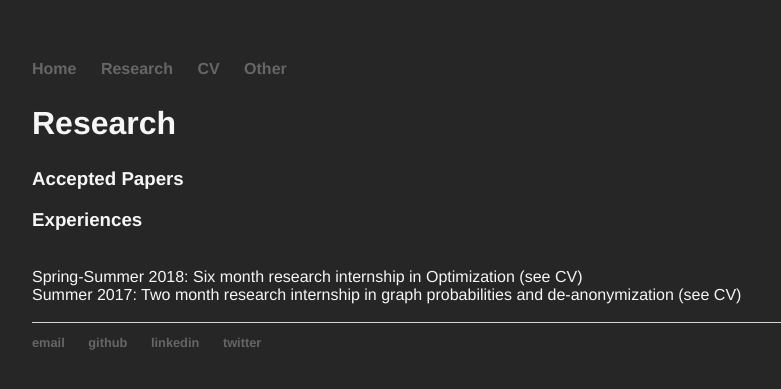
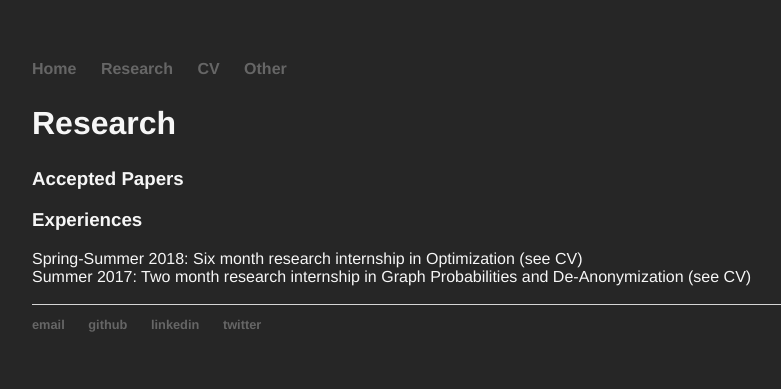
Before and after one commit to clemlal/clemlal.github.io, a Jekyll site: the page built from research/index.html, in a window 1280 px wide. Shown: the top 389 px of the page, without its empty margins (160-941 px from the left). Built offline with Jekyll 4.4.1, drawn with Linux system fonts in a browser that asks for light colours.

```diff
--- a/research/index.html
+++ b/research/index.html
@@ -5,9 +5,8 @@ title: Research
 <h2> Research </h2>
 <h3> Accepted Papers </h3>
 <h3> Experiences </h3>
-<br/>
 Spring-Summer 2018: Six month research internship in Optimization (see CV)
 <br/>
-Summer 2017: Two month research internship in graph probabilities and de-anonymization (see CV)
+Summer 2017: Two month research internship in Graph Probabilities and De-Anonymization (see CV)
 <br/>
 <br/>
```
